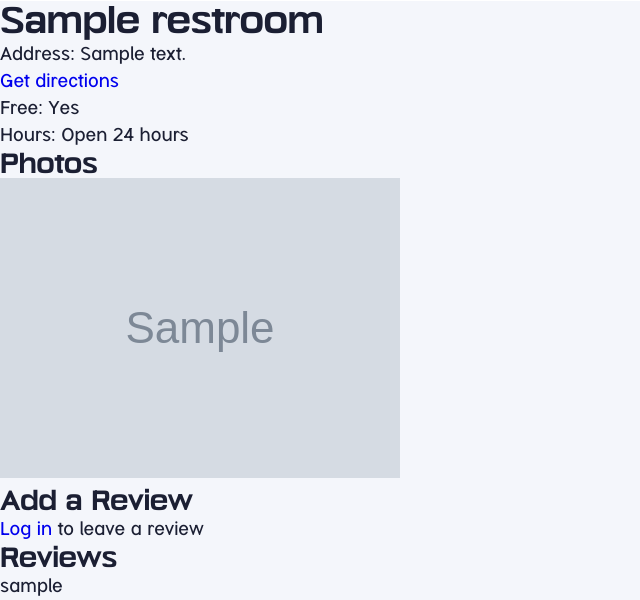
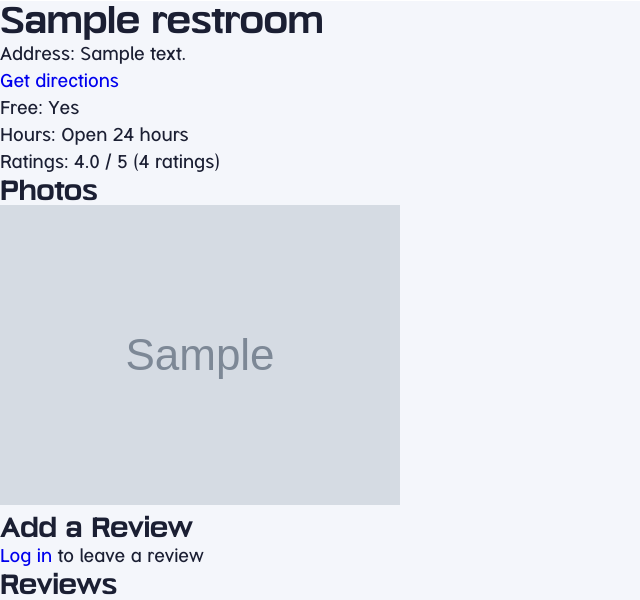
Before and after one commit to smayanja3/restroomDemoDay, a Node server app: page /restrooms/600000000000000000000001 in a window 1280 px wide. Shown: the part 70-670 px from the top of the page, without its empty margins (0-640 px from the left). Run offline with Node 20, Linux system fonts and the light colour scheme; tables that the repository leaves empty hold one stand-in row (values such as "Sample post"); grey boxes marked "Sample" are stand-in pictures; some libraries are stand-ins or nearby versions.

Commit message:
got average ratings working

```diff
--- a/views/showOne.ejs
+++ b/views/showOne.ejs
@@ -10,6 +10,18 @@
         <p>Free: <%= restroom.isFree ? 'Yes' : 'No' %>
         </p>
         <p>Hours: <%= restroom.is24Hours ? 'Open 24 hours' : restroom.hours %>
+        </p>
+    <!-- average ratings  toFixed(1) shows one decimal place fo 4.334 = 4.3-->
+        <p>
+            <!-- only how if rating >= 1 -->
+           <% if(restroom.ratingCount){ %>
+            <!-- checks the decimal plce -->
+                Ratings: <%= restroom.avgRating.toFixed(1) %> / 5
+                <!-- how many rating are we comparing -->
+                (<%= restroom.ratingCount %> <%= restroom.ratingCount === 1 ? 'rating' : 'ratings' %>)
+          <%  } else { %>
+            No ratings yet.
+           <% } %>
         </p>
     <!-- photos gallery -->
      <section>
```
Also changed, not shown: controllers/reviews.js (+18 -0 lines).
